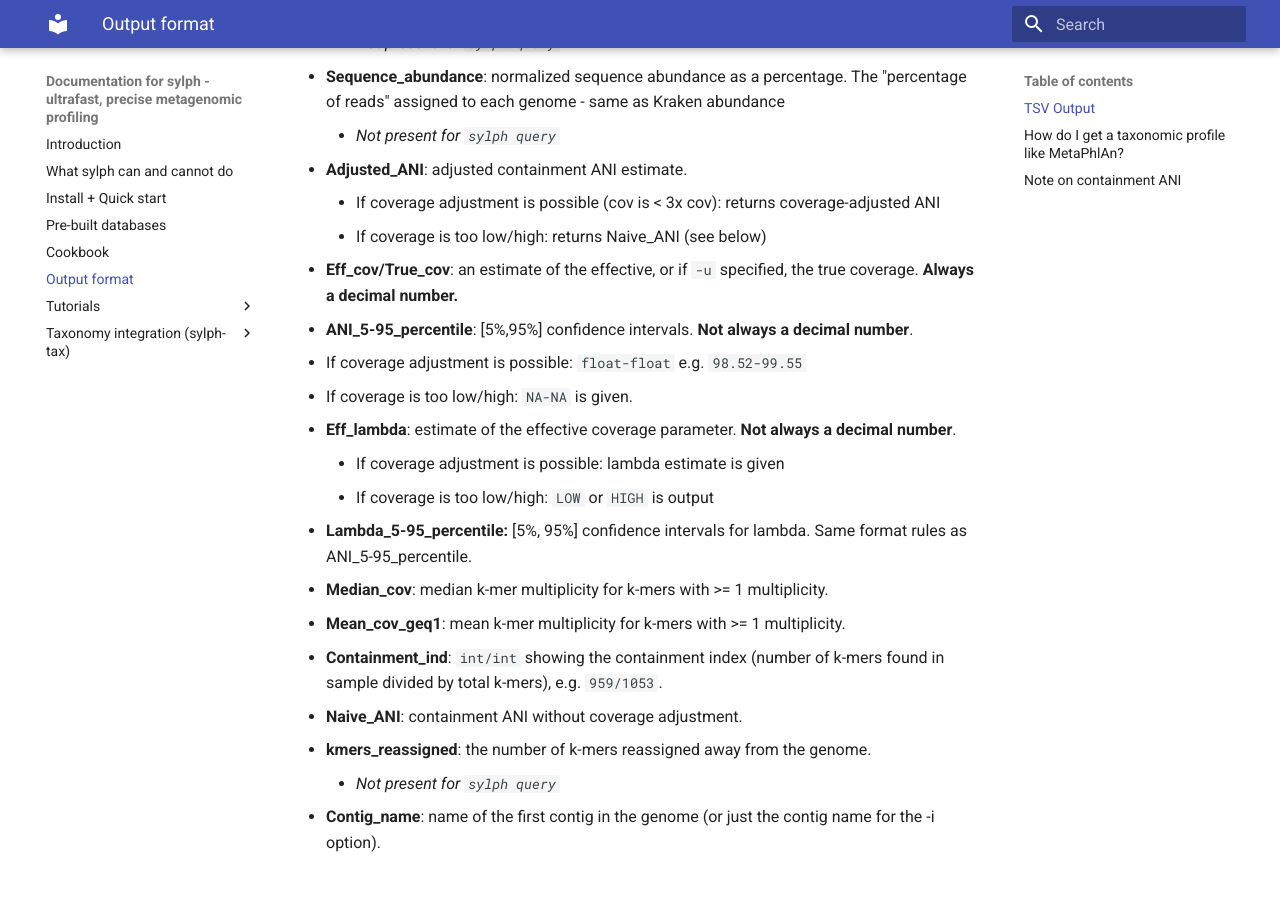
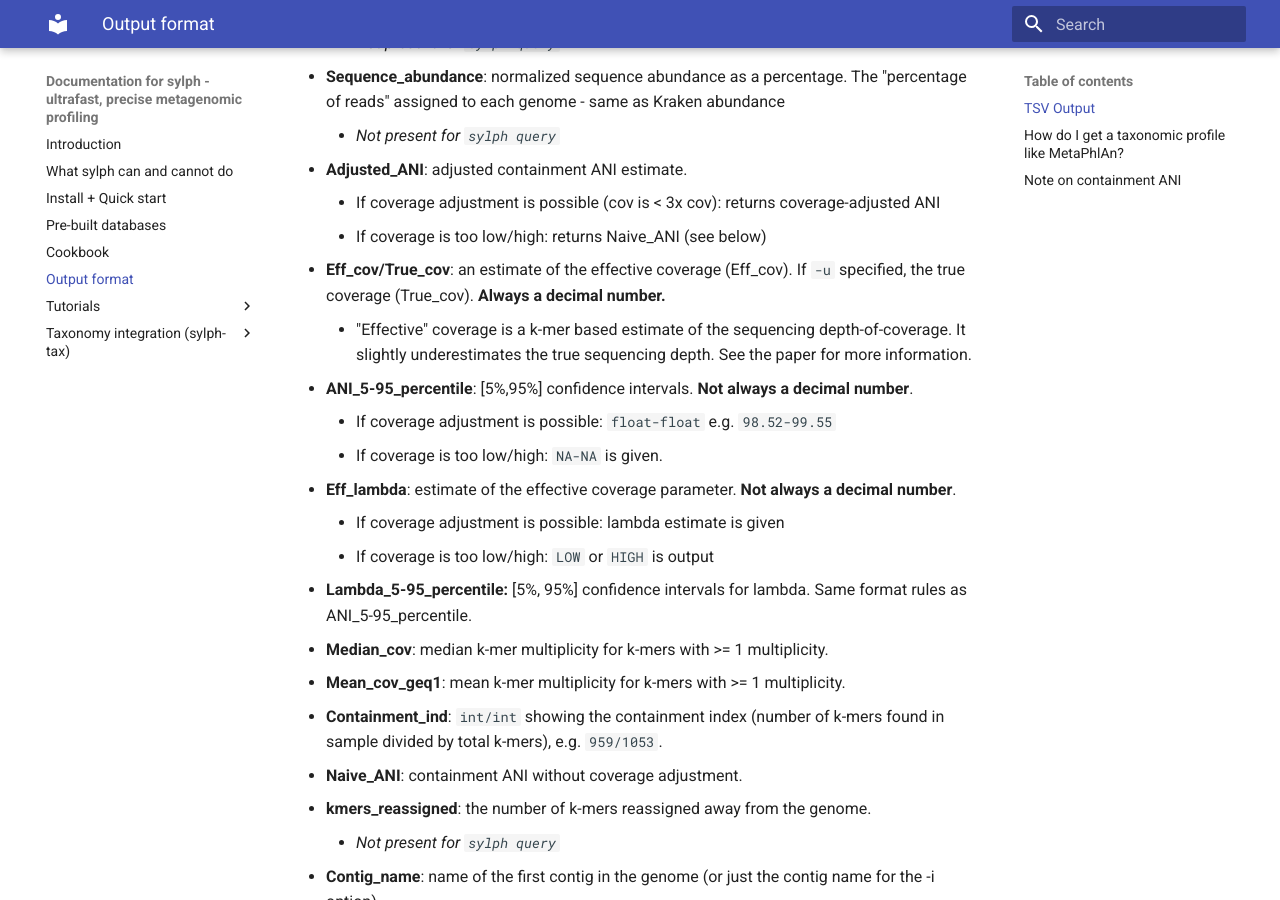
Before and after one commit to sylph-docs/sylph-docs.github.io, an MkDocs documentation site: the page built from docs/Output-format.md, in a window 1280 px wide and 900 px high, scrolled down 469 px. Built offline with MkDocs 1.6.1 and Material for MkDocs 9.7.7, drawn with Linux system fonts in a browser that asks for light colours.

Commit message:
some format issues no output

```diff
--- a/docs/Output-format.md
+++ b/docs/Output-format.md
@@ -16,10 +16,11 @@
 - **Adjusted_ANI**: adjusted containment ANI estimate.
     * If coverage adjustment is possible (cov is < 3x cov): returns coverage-adjusted ANI
     * If coverage is too low/high: returns Naive_ANI (see below)
-- **Eff_cov/True_cov**: an estimate of the effective, or if `-u` specified, the true coverage. **Always a decimal number.**
+- **Eff_cov/True_cov**: an estimate of the effective coverage (Eff_cov). If `-u` specified, the true coverage (True_cov). **Always a decimal number.**
+    * "Effective" coverage is a k-mer based estimate of the sequencing depth-of-coverage. It slightly underestimates the true sequencing depth. See the paper for more information.
 - **ANI_5-95_percentile**: [5%,95%] confidence intervals. **Not always a decimal number**.
-   * If coverage adjustment is possible: `float-float` e.g. `98.52-99.55`
-   * If coverage is too low/high: `NA-NA` is given.
+    * If coverage adjustment is possible: `float-float` e.g. `98.52-99.55`
+    * If coverage is too low/high: `NA-NA` is given.
 - **Eff_lambda**: estimate of the effective coverage parameter. **Not always a decimal number**.
     * If coverage adjustment is possible: lambda estimate is given
     * If coverage is too low/high: `LOW` or `HIGH` is output
```
